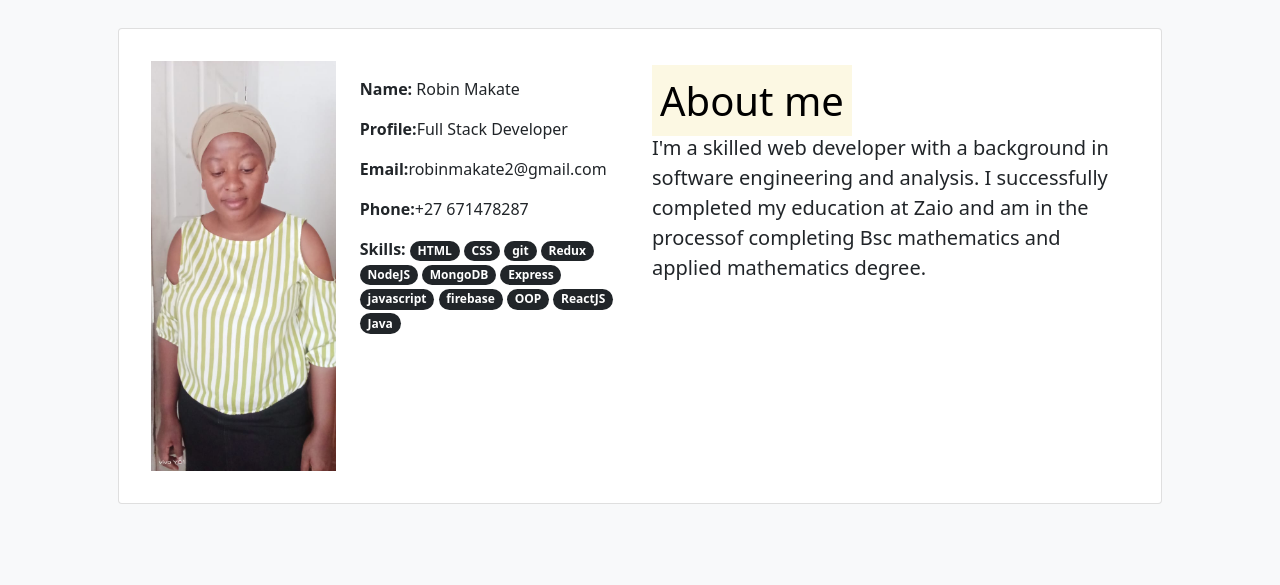
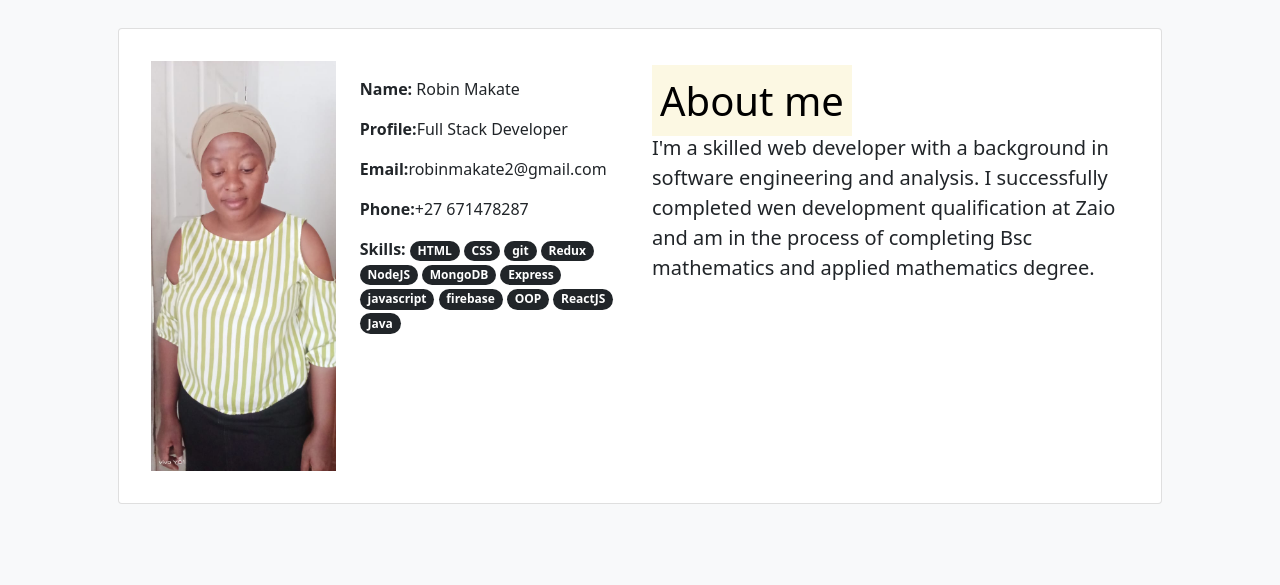
Before and after one commit to Motimpane/Robin, a plain HTML site: page index.html in a window 1280 px wide. Shown: the part 820-1405 px from the top of the page. Drawn offline with nearby package versions, Linux system fonts and the light colour scheme.

Commit message:
Update index.html

```diff
--- a/index.html
+++ b/index.html
@@ -97,7 +97,7 @@
               <div class="col-md-6 mt-3">
                 <h1 class="text-center text-md-start"><mark>About me</mark></h1>
                 <p class="lead">
-              I'm a skilled web developer with a background in software engineering and analysis. I successfully completed my education at Zaio and am in the processof completing Bsc mathematics and applied mathematics degree.   </p>
+              I'm a skilled web developer with a background in software engineering and analysis. I successfully completed wen development qualification at Zaio and am in the process of completing Bsc mathematics and applied mathematics degree.   </p>
               </div>
             </div>
           </div>
```
